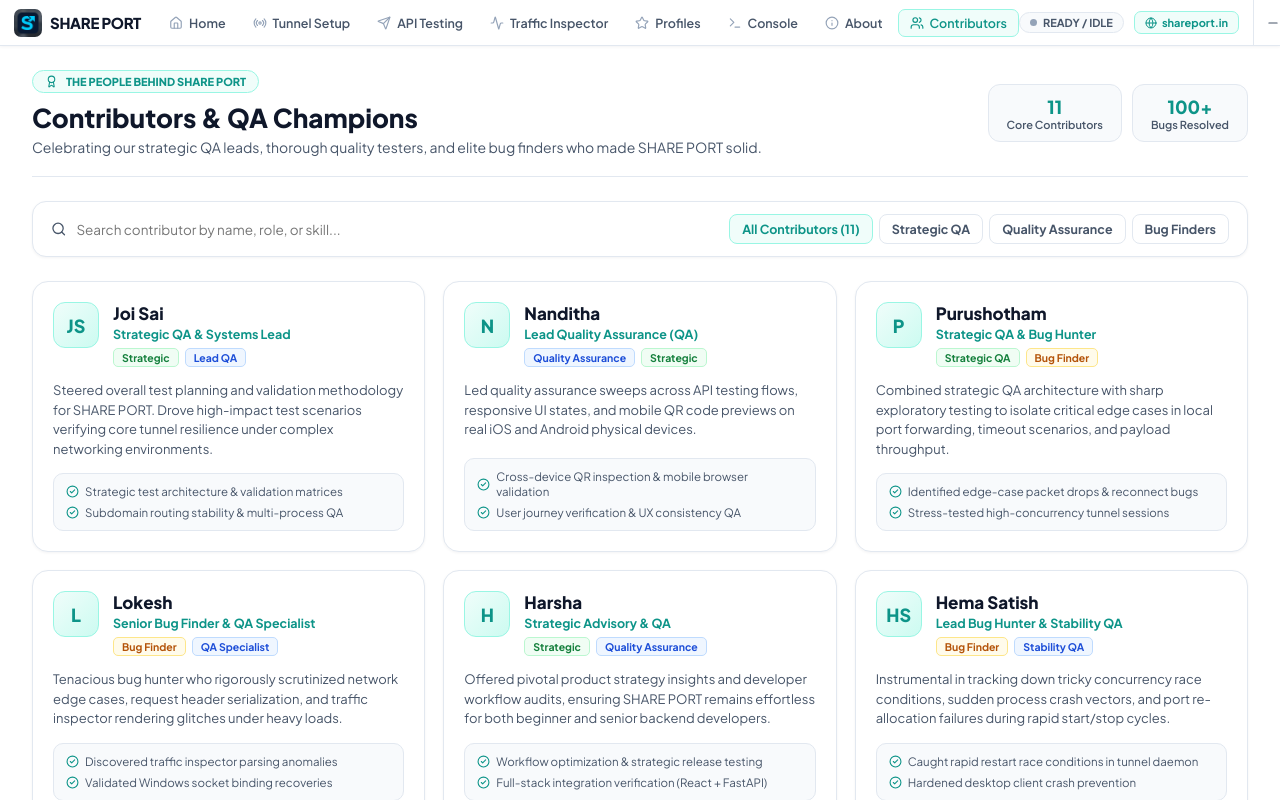
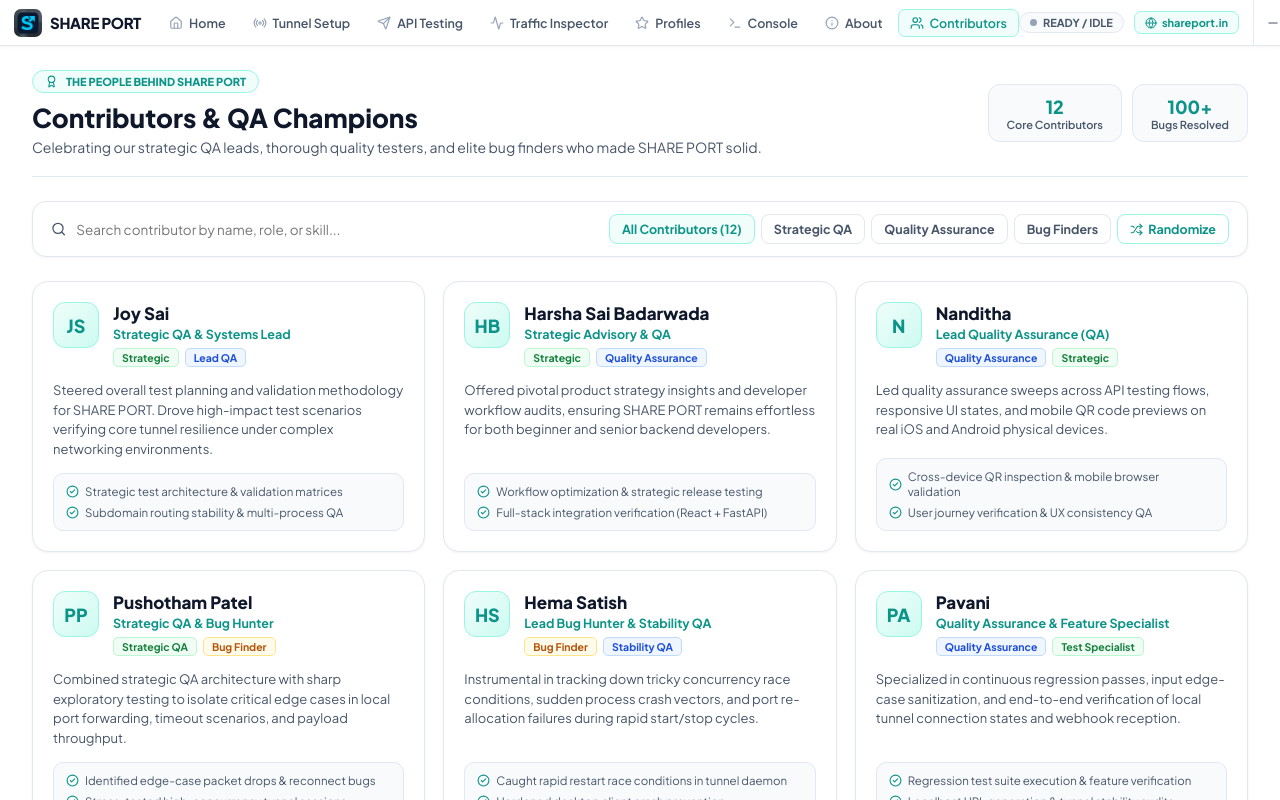
Before and after one commit to Tulasigadini/loop-Tunnel, a React (Vite) app: page / in a window 1280 px wide. Both pictures are taken after a click on the button "Contributors". Shown: the top 800 px of the page. Built offline with nearby package versions, Linux system fonts and the light colour scheme; the HTML template or start-up script is replaced by a standard one.

Commit message:
Update contributors roster with Pavani, Joy Sai, Harsha Sai Badarwada, Pushotham Patel and auto-shuffle on refresh

```diff
--- a/src/components/Contributors/ContributorsView.jsx
+++ b/src/components/Contributors/ContributorsView.jsx
@@ -1,6 +1,15 @@
 import React, { useState } from 'react';
-import { Users, Bug, Shield, CheckCircle2, Search, ExternalLink, Mail, Sparkles, Award } from 'lucide-react';
+import { Users, Bug, Shield, CheckCircle2, Search, ExternalLink, Mail, Sparkles, Award, Shuffle } from 'lucide-react';
 import { SystemAPI } from '../../services/api';
+
+function shuffleArray(arr) {
+  const shuffled = [...arr];
+  for (let i = shuffled.length - 1; i > 0; i--) {
+    const j = Math.floor(Math.random() * (i + 1));
+    [shuffled[i], shuffled[j]] = [shuffled[j], shuffled[i]];
+  }
+  return shuffled;
+}
 
 export default function ContributorsView({ setActiveTab }) {
   const [searchQuery, setSearchQuery] = useState('');
@@ -8,8 +17,8 @@
 
   const contributors = [
     {
-      id: 'joi-sai',
-      name: 'Joi Sai',
+      id: 'joy-sai',
+      name: 'Joy Sai',
       initials: 'JS',
       role: 'Strategic QA & Systems Lead',
       categories: ['strategic', 'qa'],
@@ -40,9 +49,9 @@
       ]
     },
     {
-      id: 'purushotham',
-      name: 'Purushotham',
-      initials: 'P',
+      id: 'pushotham-patel',
+      name: 'Pushotham Patel',
+      initials: 'PP',
       role: 'Strategic QA & Bug Hunter',
       categories: ['strategic', 'bugfinder', 'qa'],
       badges: [
@@ -72,9 +81,9 @@
       ]
     },
     {
-      id: 'harsha',
-      name: 'Harsha',
-      initials: 'H',
+      id: 'harsha-sai-badarwada',
+      name: 'Harsha Sai Badarwada',
+      initials: 'HB',
       role: 'Strategic Advisory & QA',
       categories: ['strategic', 'qa'],
       badges: [
@@ -182,10 +191,28 @@
         'Eliminated orphan tunnel daemon background processes',
         'Boundary condition stress tests & port freeing'
       ]
+    },
+    {
+      id: 'pavani',
+      name: 'Pavani',
+      initials: 'PA',
+      role: 'Quality Assurance & Feature Specialist',
+      categories: ['qa', 'strategic'],
+      badges: [
+        { label: 'Quality Assurance', type: 'qa' },
+        { label: 'Test Specialist', type: 'strategic' }
+      ],
+      description: 'Specialized in continuous regression passes, input edge-case sanitization, and end-to-end verification of local tunnel connection states and webhook reception.',
+      highlights: [
+        'Regression test suite execution & feature verification',
+        'Localhost URL generation & tunnel stability audits'
+      ]
     }
   ];
 
-  const filteredContributors = contributors.filter(c => {
+  const [contributorList, setContributorList] = useState(() => shuffleArray(contributors));
+
+  const filteredContributors = contributorList.filter(c => {
     const q = searchQuery.trim().toLowerCase();
     const matchesQuery = !q ||
       c.name.toLowerCase().includes(q) ||
@@ -218,7 +245,7 @@
         {/* Quick Summary Pill */}
         <div style={{ display: 'flex', gap: '10px' }}>
           <div style={{ background: '#F8FAFC', border: '1px solid var(--border)', padding: '10px 18px', borderRadius: '12px', textAlign: 'center' }}>
-            <div style={{ fontSize: '18px', fontWeight: '800', color: '#0D9488' }}>11</div>
+            <div style={{ fontSize: '18px', fontWeight: '800', color: '#0D9488' }}>12</div>
             <div style={{ fontSize: '11px', fontWeight: '600', color: 'var(--text-muted)' }}>Core Contributors</div>
           </div>
           <div style={{ background: '#F8FAFC', border: '1px solid var(--border)', padding: '10px 18px', borderRadius: '12px', textAlign: 'center' }}>
@@ -260,9 +287,9 @@
           />
         </div>
 
-        <div style={{ display: 'flex', gap: '6px', flexWrap: 'wrap' }}>
+        <div style={{ display: 'flex', gap: '6px', flexWrap: 'wrap', alignItems: 'center' }}>
           {[
-            { id: 'all', label: 'All Contributors (11)' },
+            { id: 'all', label: 'All Contributors (12)' },
             { id: 'strategic', label: 'Strategic QA' },
             { id: 'qa', label: 'Quality Assurance' },
             { id: 'bugfinder', label: 'Bug Finders' }
@@ -285,6 +312,28 @@
               {tab.label}
             </button>
           ))}
+
+          <button
+            onClick={() => setContributorList(shuffleArray(contributors))}
+            style={{
+              display: 'flex',
+              alignItems: 'center',
+              gap: '5px',
+              padding: '6px 12px',
+              borderRadius: '8px',
+              fontSize: '12.5px',
+              fontWeight: '700',
+              cursor: 'pointer',
+              background: '#FFFFFF',
+              color: '#0D9488',
+              border: '1px solid #99F6E4',
+              transition: 'all 0.15s ease'
+            }}
+            title="Randomize contributor order"
+          >
+            <Shuffle size={13} />
+            <span>Randomize</span>
+          </button>
         </div>
       </div>
 
--- a/src/components/LandingPage.jsx
+++ b/src/components/LandingPage.jsx
@@ -1,9 +1,21 @@
-import React from 'react';
+import React, { useState } from 'react';
 import { ShieldCheck, ArrowRight, Zap, Shield, Smartphone, Globe, Code2, Server, Users, Award } from 'lucide-react';
 import logoImg from '../assets/logo.png';
 
 export default function LandingPage({ setActiveTab, tunnelState }) {
   const isConnected = tunnelState && tunnelState.status === 'CONNECTED';
+  const [shuffledNamesText] = useState(() => {
+    const list = [
+      'Joy Sai', 'Nanditha', 'Pushotham Patel', 'Lokesh',
+      'Harsha Sai Badarwada', 'Hema Satish', 'Sesank',
+      'Manaswi', 'Imran', 'Bhavani', 'Koti', 'Pavani'
+    ];
+    for (let i = list.length - 1; i > 0; i--) {
+      const j = Math.floor(Math.random() * (i + 1));
+      [list[i], list[j]] = [list[j], list[i]];
+    }
+    return list.slice(0, -1).join(', ') + ', and ' + list[list.length - 1];
+  });
 
   return (
     <div style={{
@@ -499,10 +511,10 @@
               OUR COMMUNITY & QA CHAMPIONS
             </div>
             <h3 style={{ fontSize: '18px', fontWeight: '800', color: '#0F172A', margin: '2px 0 0 0' }}>
-              Built & Tested with 11 Extraordinary Contributors
+              Built & Tested with 12 Extraordinary Contributors
             </h3>
             <p style={{ fontSize: '13px', color: '#64748B', margin: '4px 0 0 0' }}>
-              Honoring our Strategic QA leads, Bug Finders & Quality Testers: Joi Sai, Nanditha, Purushotham, Lokesh, Harsha, Hema Satish, Sesank, Manaswi, Imran, Bhavani, and Koti.
+              Honoring our Strategic QA leads, Bug Finders & Quality Testers: {shuffledNamesText}.
             </p>
           </div>
         </div>
```
Also changed, not shown: public/contributors.html (+83 -15 lines).
